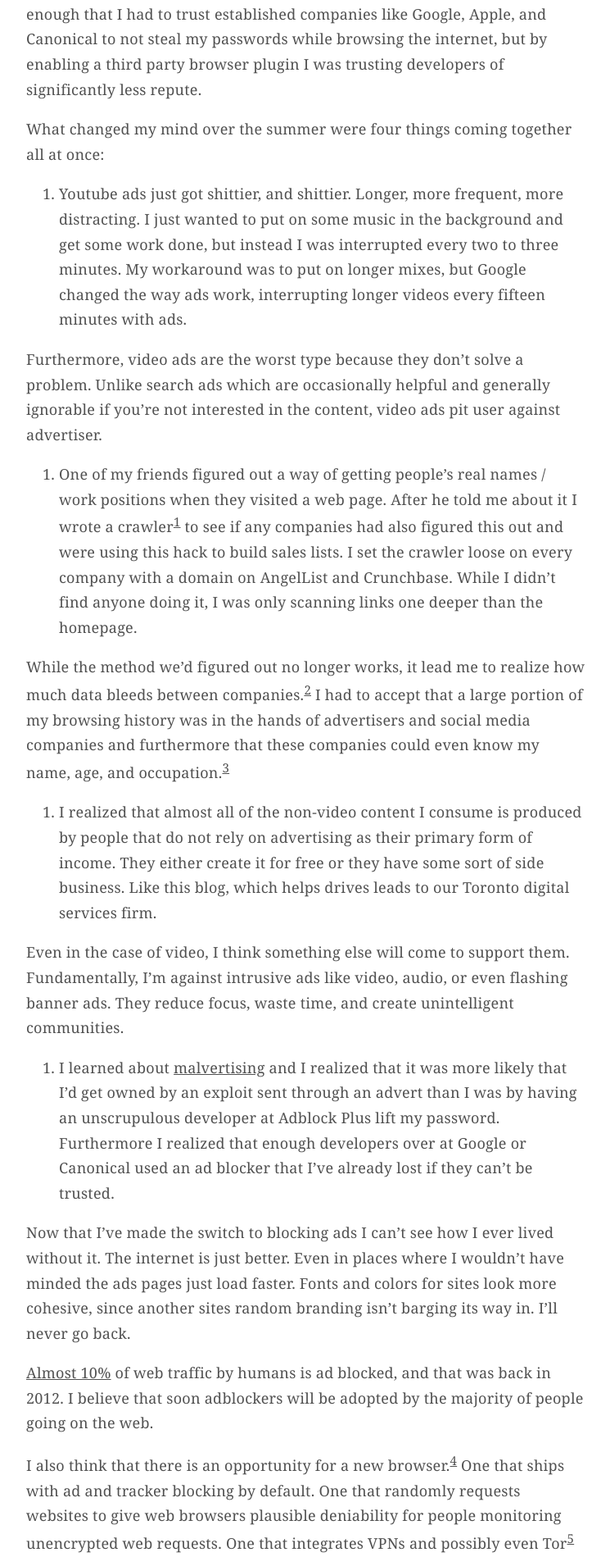
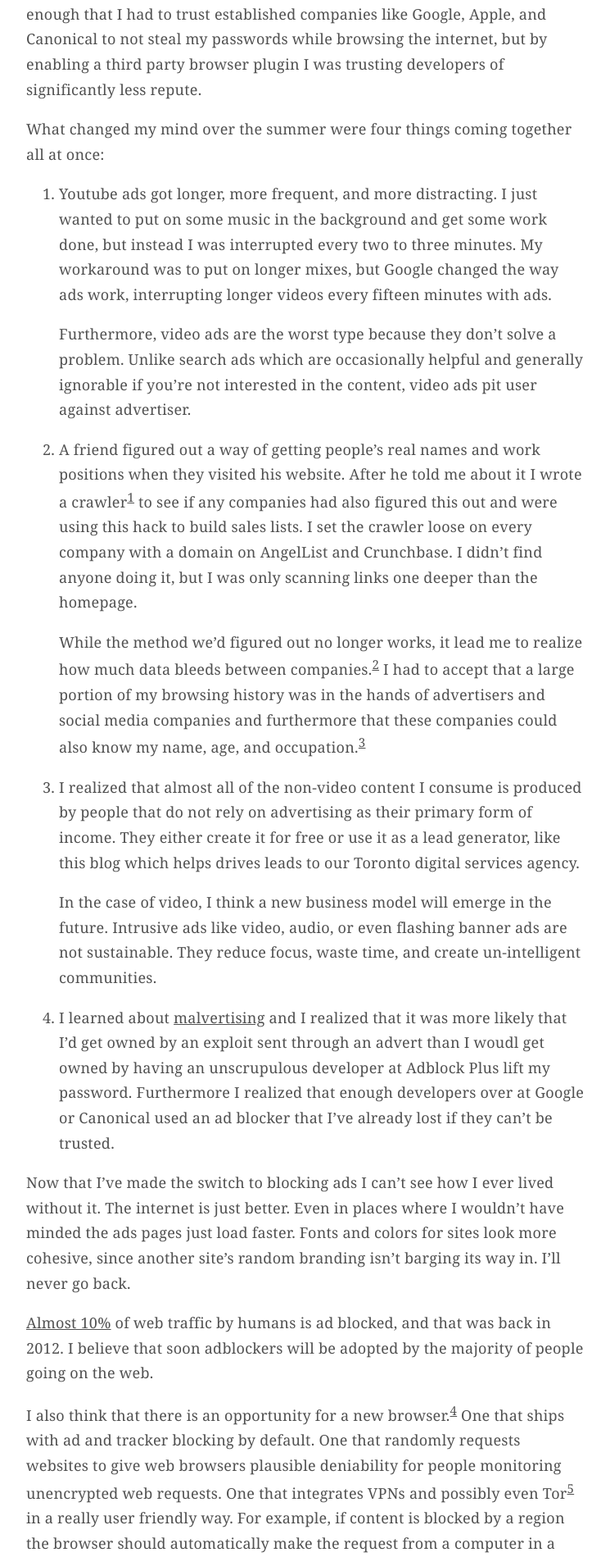
Before and after one commit to venn/blog, a Jekyll site: the page built from _posts/2014-12-11-online-advertising.md, in a window 1280 px wide. Shown: the part 638-2537 px from the top of the page at 82% size, without its empty margins (266-1011 px from the left). Built offline with Jekyll 4.4.1, drawn with Linux system fonts in a browser that asks for light colours; comment, search, counter and statistics services are not loaded; some of the changed text lies outside the part shown.

Commit message:
editing the blog post

```diff
--- a/_posts/2014-12-11-online-advertising.md
+++ b/_posts/2014-12-11-online-advertising.md
@@ -10,21 +10,21 @@ For a long time I resisted installing an online ad blocker. I felt that doing so
 
 What changed my mind over the summer were four things coming together all at once:
 
-1. Youtube ads just got shittier, and shittier. Longer, more frequent, more distracting. I just wanted to put on some music in the background and get some work done, but instead I was interrupted every two to three minutes. My workaround was to put on longer mixes, but Google changed the way ads work, interrupting longer videos every fifteen minutes with ads.
+1.  Youtube ads got longer, more frequent, and more distracting. I just wanted to put on some music in the background and get some work done, but instead I was interrupted every two to three minutes. My workaround was to put on longer mixes, but Google changed the way ads work, interrupting longer videos every fifteen minutes with ads.
 
-Furthermore, video ads are the worst type because they don't solve a problem. Unlike search ads which are occasionally helpful and generally ignorable if you're not interested in the content, video ads pit user against advertiser.
+    Furthermore, video ads are the worst type because they don't solve a problem. Unlike search ads which are occasionally helpful and generally ignorable if you're not interested in the content, video ads pit user against advertiser.
 
-2. One of my friends figured out a way of getting people's real names / work positions when they visited a web page. After he told me about it I wrote a crawler[^1] to see if any companies had also figured this out and were using this hack to build sales lists. I set the crawler loose on every company with a domain on AngelList and Crunchbase. While I didn't find anyone doing it, I was only scanning links one deeper than the homepage.
+2.  A friend figured out a way of getting people's real names and work positions when they visited his website. After he told me about it I wrote a crawler[^1] to see if any companies had also figured this out and were using this hack to build sales lists. I set the crawler loose on every company with a domain on AngelList and Crunchbase. I didn't find anyone doing it, but I was only scanning links one deeper than the homepage.
 
-While the method we'd figured out no longer works, it lead me to realize how much data bleeds between companies.[^2] I had to accept that a large portion of my browsing history was in the hands of advertisers and social media companies and furthermore that these companies could even know my name, age, and occupation.[^3]
+    While the method we'd figured out no longer works, it lead me to realize how much data bleeds between companies.[^2] I had to accept that a large portion of my browsing history was in the hands of advertisers and social media companies and furthermore that these companies could also know my name, age, and occupation.[^3]
 
-3. I realized that almost all of the non-video content I consume is produced by people that do not rely on advertising as their primary form of income. They either create it for free or they have some sort of side business. Like this blog, which helps drives leads to our Toronto digital services firm.
+3.  I realized that almost all of the non-video content I consume is produced by people that do not rely on advertising as their primary form of income. They either create it for free or use it as a lead generator, like this blog which helps drives leads to our Toronto digital services agency.
 
-Even in the case of video, I think something else will come to support them. Fundamentally, I'm against intrusive ads like video, audio, or even flashing banner ads. They reduce focus, waste time, and create unintelligent communities.
+    In the case of video, I think a new business model will emerge in the future. Intrusive ads like video, audio, or even flashing banner ads are not sustainable. They reduce focus, waste time, and create un-intelligent communities.
 
-4. I learned about [malvertising](https://en.wikipedia.org/wiki/Malvertising) and I realized that it was more likely that I'd get owned by an exploit sent through an advert than I was by having an unscrupulous developer at Adblock Plus lift my password. Furthermore I realized that enough developers over at Google or Canonical used an ad blocker that I've already lost if they can't be trusted.
+4.  I learned about [malvertising](https://en.wikipedia.org/wiki/Malvertising) and I realized that it was more likely that I'd get owned by an exploit sent through an advert than I woudl get owned by having an unscrupulous developer at Adblock Plus lift my password. Furthermore I realized that enough developers over at Google or Canonical used an ad blocker that I've already lost if they can't be trusted.
 
-Now that I've made the switch to blocking ads I can't see how I ever lived without it. The internet is just better. Even in places where I wouldn't have minded the ads pages just load faster. Fonts and colors for sites look more cohesive, since another sites random branding isn't barging its way in. I'll never go back.
+Now that I've made the switch to blocking ads I can't see how I ever lived without it. The internet is just better. Even in places where I wouldn't have minded the ads pages just load faster. Fonts and colors for sites look more cohesive, since another site's random branding isn't barging its way in. I'll never go back.
 
 [Almost 10%](http://techcrunch.com/2012/05/18/clarityray-ad-blockers/) of web traffic by humans is ad blocked, and that was back in 2012. I believe that soon adblockers will be adopted by the majority of people going on the web.
 
@@ -32,16 +32,14 @@ I also think that there is an opportunity for a new browser.[^5] One that ships
 
 A company like Apple could make it - completely eviscerating Google in the process - but it might drum up anti-trust complaints and meddling from national governments that want to protect their ability to censor the internet. So ultimately I think it will be based off of an open source engine like WebKit and built by a startup.
 
-[^1]: Funny enough, my first startup (in 2009) was a web crawler that crawled the web and recorded online advertising. It failed because search re-targeting was taking off and to get this type of data you needed to get it though some kind of browswer plugin, which is how other ad intelligence companies do it.
-
-Also, the reason I wrote the crawler in the first place was that I figured if enough companies were doing it I could write a story for the New York Times or something.
+[^1]: My first startup (in 2009) was a web crawler that crawled the web and recorded online advertising. It failed because search re-targeting was taking off and to get accurate data you needed to get it on a per-user basis though some kind of browser plugin.
 
 [^2]: I'd always known this in an abstract way, but I'd figured it would be too hard to tie it all together across different domains.
 
 [^3]: Note that this is not configured out of the box with Adblock Plus, you need to go [here](https://adblockplus.org/en/features) to enable it. Also I recommend enabling full ad protection (ie, don't allow nice ads) and enabling the blocking of social media share buttons. The reason for this is that there is no way to host these from another domain and prove that you aren't using them to track people.
 
-This is especailly important if you're logged into your Facebook or Twitter account as it provides a way for those comapnies to tie your browsing history with your real name. Furthermore using an incognito browswer is not enough, since there are methods of fuzzy matching that activity back to your account.
+    This is especially important if you're logged into your Facebook or Twitter account as it provides a way for those companies to tie your browsing history with your real name. Furthermore using an incognito browser is not enough, since there are methods of fuzzy matching that activity back to your account.
 
-[^4]: I generally don't advise people to use Tor. It is *way* too easy to screw it up and it will put you on a whole bunch of lists. Also the (often) false sense of security it gives you may lead you to making mistakes. Also it slows the net down a lot and it leads you to constantly have to type in captchas.
+[^4]: I generally don't advise people to use Tor. It is *way* too easy to make a mistake and you may draw unwanted attention to yourself. The (often) false sense of security it gives you will often cause you to make mistakes.
 
-[^5]: While writing this blog post I came across [Maxthon](https://en.wikipedia.org/wiki/Maxthon) a Chinese-made web browser, which ships with ad blockers by default. I'm very wary of installing Chinese made software though. They are frequently riddled with viruses. But Maxthon also has an office in SF, so maybe they are worth taking a risk on.
+[^5]: While writing this blog post I came across [Maxthon](https://en.wikipedia.org/wiki/Maxthon) a Chinese-made web browser, which ships with ad blockers by default. It is interesting, but I would be very wary of installing Chinese made software. Maxthon also has an office in SF, so maybe they are worth taking a risk on.
--- a/public/css/poole.css
+++ b/public/css/poole.css
@@ -543,3 +543,8 @@ a.pagination-item:hover {
   text-align: center;
   font-size: 16px;
 }
+
+.footnotes {
+  font-size: 13px;
+  margin-top: 60px;
+}
```
